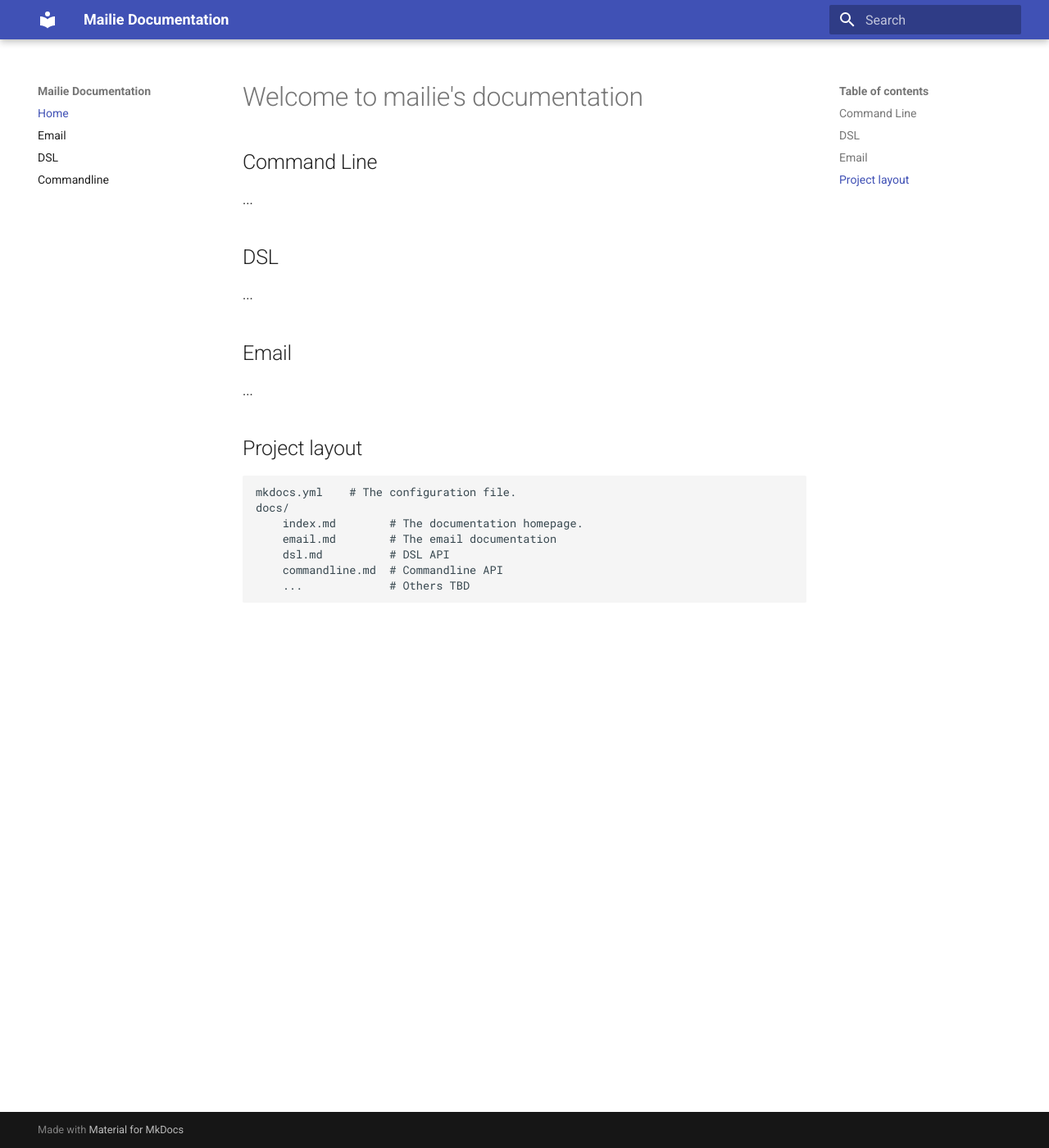
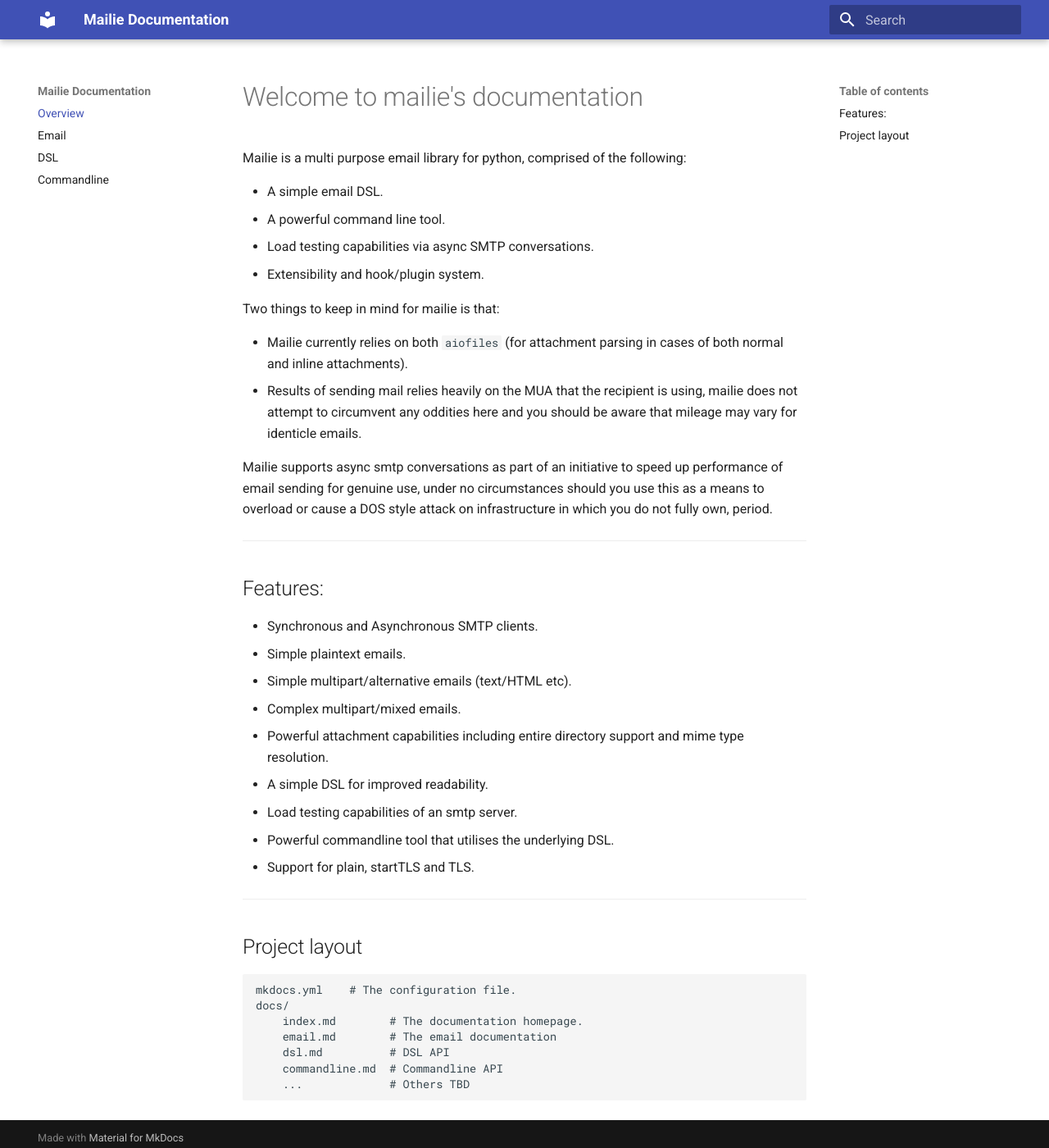
Before and after one commit to symonk/mailie, an MkDocs documentation site: the page built from docs/index.md, in a window 1280 px wide and 1400 px high. Shown: the whole window at 82% size. Built offline with MkDocs 1.6.1 and Material for MkDocs 9.7.7, drawn with Linux system fonts in a browser that asks for light colours.

Commit message:
documentation updates for mkdocs

```diff
--- a/docs/index.md
+++ b/docs/index.md
@@ -1,14 +1,38 @@
 # Welcome to mailie's documentation
 
+Mailie is a multi purpose email library for python, comprised of the following:
 
-## Command Line
-...
 
-## DSL
-...
+ - A simple email DSL.
+ - A powerful command line tool.
+ - Load testing capabilities via async SMTP conversations.
+ - Extensibility and hook/plugin system.
 
-## Email
-...
+
+Two things to keep in mind for mailie is that:
+
+ - Mailie currently relies on both `aiofiles` (for attachment parsing in cases of both normal and inline attachments).
+ - Results of sending mail relies heavily on the MUA that the recipient is using, mailie does not attempt to circumvent any oddities here and you should be aware that mileage may vary for identicle emails.
+
+Mailie supports async smtp conversations as part of an initiative to speed up performance of email sending for genuine use, under no circumstances should you use this as a means to overload or cause a DOS style attack on infrastructure in which you do not fully own, period.
+
+----
+
+Features:
+-----------------
+
+ - Synchronous and Asynchronous SMTP clients.
+ - Simple plaintext emails.
+ - Simple multipart/alternative emails (text/HTML etc).
+ - Complex multipart/mixed emails.
+ - Powerful attachment capabilities including entire directory support and mime type resolution.
+ - A simple DSL for improved readability.
+ - Load testing capabilities of an smtp server.
+ - Powerful commandline tool that utilises the underlying DSL.
+ - Support for plain, startTLS and TLS.
+
+----
+
 
 ## Project layout
 
--- a/mkdocs.yml
+++ b/mkdocs.yml
@@ -1,7 +1,7 @@
 site_name: Mailie Documentation
 site_url: https://www.google.com
 nav:
-    - Home: index.md
+    - Overview: index.md
     - Email: email.md
     - DSL: dsl.md
     - Commandline: commandline.md
```
Also changed, not shown: README.rst, 1 other file.
